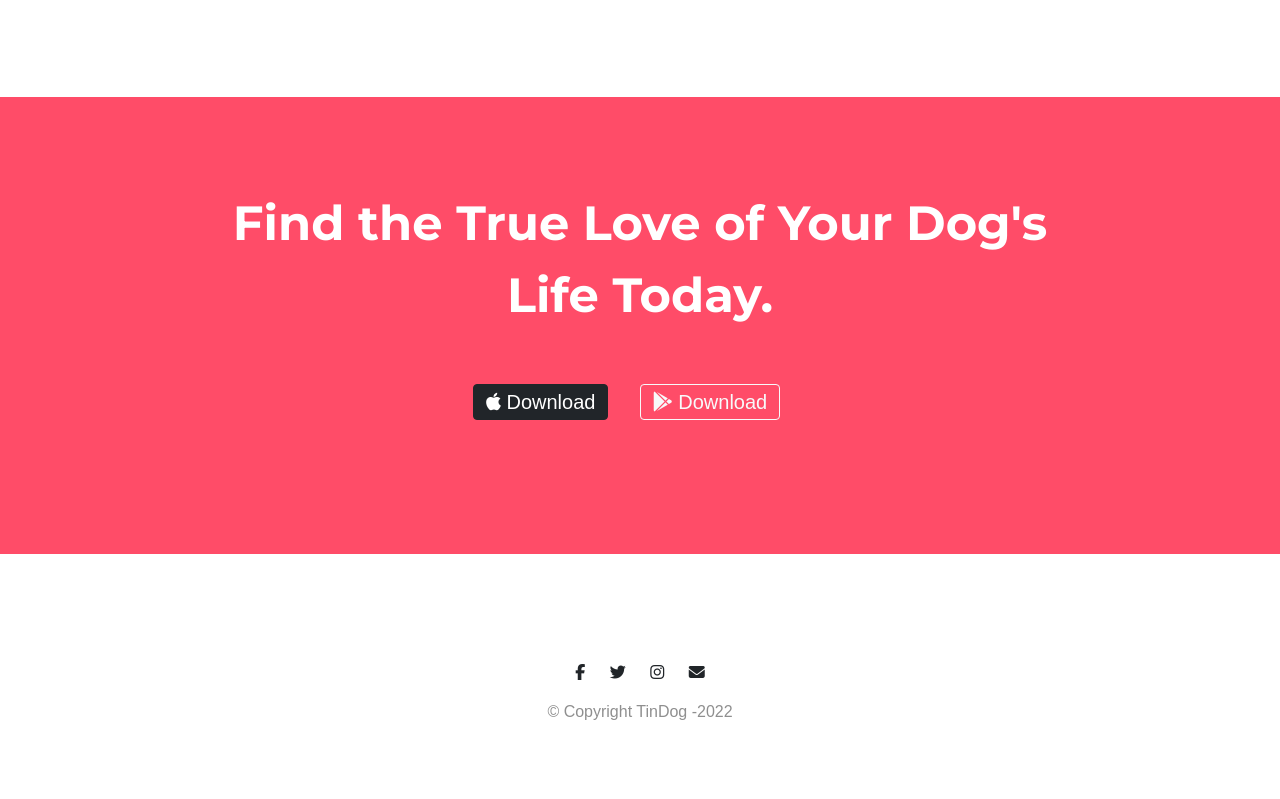
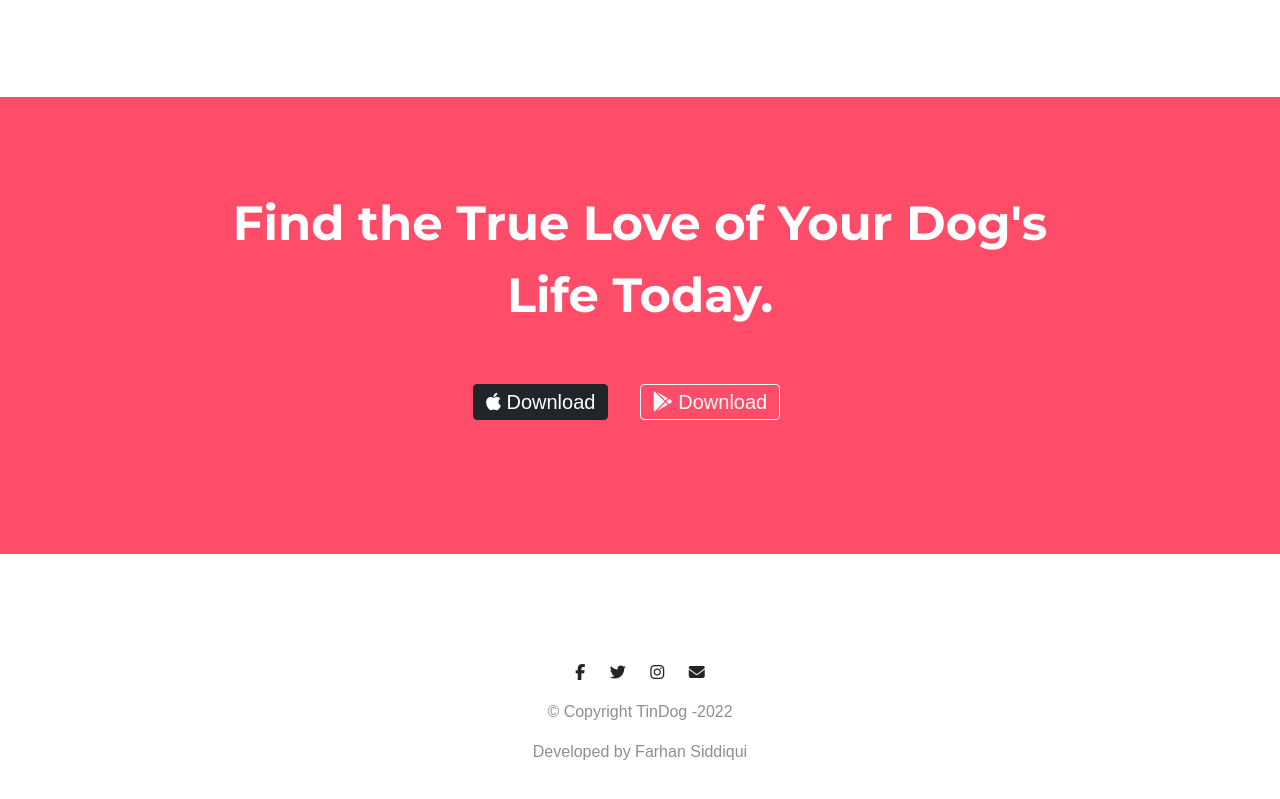
Before and after one commit to farhan1599/TinDog, a plain HTML site: page index.html in a window 1280 px wide. Shown: the part 2498-3297 px from the top of the page. Drawn offline with nearby package versions, Linux system fonts and the light colour scheme.

Commit message:
Update index.html

```diff
--- a/index.html
+++ b/index.html
@@ -228,6 +228,7 @@
 
 
         <p>© Copyright TinDog -2022</p>
+    <p>Developed by Farhan Siddiqui</p>
 
   </footer>
 
```
